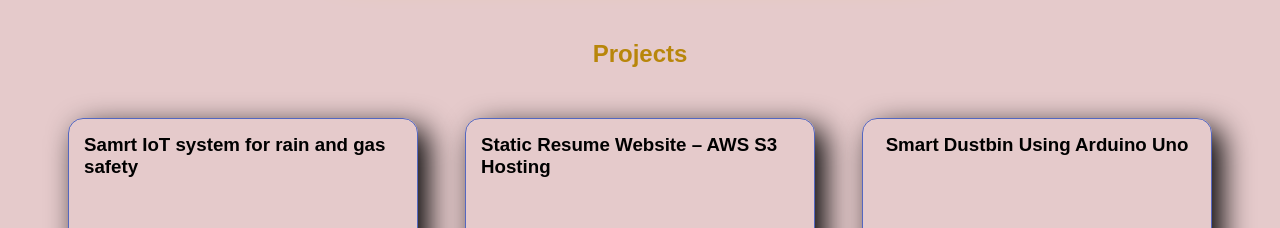
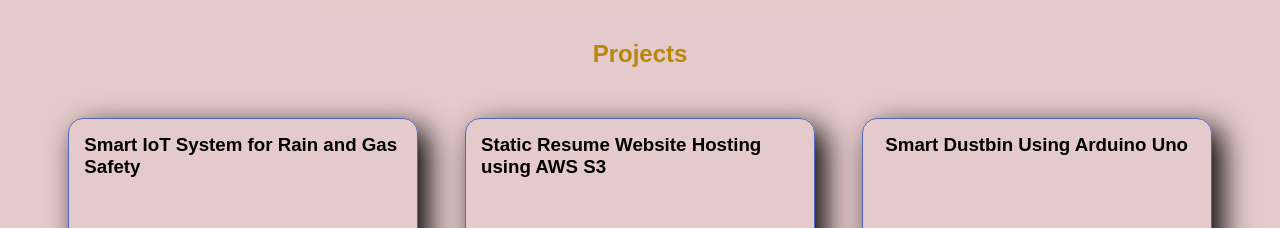
Before and after one commit to Kishore01112003/Portfolio, a plain HTML site: page index.html in a window 1280 px wide. Shown: the part 2760-2988 px from the top of the page. Drawn offline with nearby package versions, Linux system fonts and the light colour scheme.

Commit message:
Update index.html

```diff
--- a/index.html
+++ b/index.html
@@ -271,12 +271,12 @@
 <div id="projects">
     <h2 class="gpa" style="color: darkgoldenrod;">Projects</h2>
     <div class="lg-projectbox">
-        <div class="pro Samrt IoT system for rain and gas safety" data-aos="zoom-in">
-            <h3>Samrt IoT system for rain and gas safety</h3>
+        <div class="pro Smart IoT System for Rain and Gas Safety" data-aos="zoom-in">
+            <h3>Smart IoT System for Rain and Gas Safety</h3>
             <button><a href="./smart/Smart IoT System for Automated Rain Detection.docx" target="_blank">View<i class="fa-solid fa-eye"></i></a></button>
         </div>
-        <div  class="pro Static Resume Website – AWS S3 Hosting" data-aos="zoom-in">
-            <h3>Static Resume Website – AWS S3 Hosting</h3>
+        <div  class="pro Static Resume Website Hosting using AWS S3" data-aos="zoom-in">
+            <h3>Static Resume Website Hosting using AWS S3</h3>
             <button><a href="./static/Static Resume Website.docx" target="_blank">View<i class="fa-solid fa-eye"></i></a></button>
         </div>
         <div  class="pro Smart Dustbin Using Arduino Uno" data-aos="zoom-in">
```
